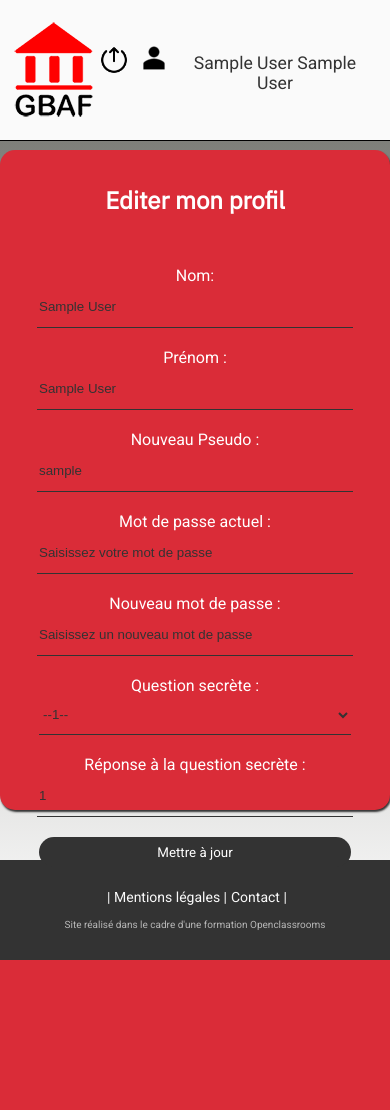
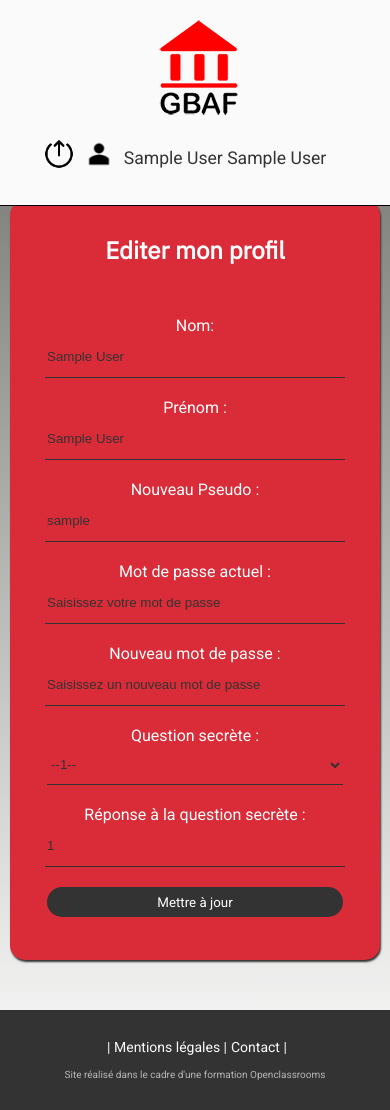
Before and after one commit to FatherKarras333/Extranet-GBAF, a PHP site: page /parametres.php in a window 390 px wide. Before the commit the page ends 960 px from the top, so only its background shows below. Run offline with PHP 8.4, Linux system fonts and the light colour scheme; the visitor is signed in with stand-in values (Sample User, id 1).

Commit message:
Intégration de media queries

```diff
--- a/CDE.php
+++ b/CDE.php
@@ -12,9 +12,7 @@ session_start();
 
 if(isset($_SESSION['id']))
 {
-
 	$page = 1 ;
-
 ?>
 
 <!DOCTYPE html>
@@ -24,6 +22,7 @@ if(isset($_SESSION['id']))
 		<link href="https://fonts.googleapis.com/css?family=IBM+Plex+Sans&display=swap" rel="stylesheet">
 		<link rel="stylesheet" type="text/css" href="styles.css">
 		<meta charset="utf-8">
+		<meta name="viewport" content="width=device-width, initial-scale=0.8">
 		<title> GBAF </title>
 	</head>
 
@@ -48,7 +47,7 @@ if(isset($_SESSION['id']))
 					</div>
 				</div>
 
-				<?php include('includes/affichage_commentaires.php'); ?>
+				<?php include('includes/affichage_commentaire.php'); ?>
 
 			</section>
 			<?php include('includes/footer.php'); ?>
--- a/accueil.php
+++ b/accueil.php
@@ -11,6 +11,7 @@ if (isset($_SESSION['id']))
 		<link href="https://fonts.googleapis.com/css?family=Roboto&display=swap" rel="stylesheet">
 		<link href="https://fonts.googleapis.com/css?family=IBM+Plex+Sans&display=swap" rel="stylesheet">
 		<link rel="stylesheet" type="text/css" href="styles.css">
+		<meta name="viewport" content="width=device-width, initial-scale=0.8">
 		<meta charset="utf-8">
 		<title> Extranet GBAF </title>
 	</head>
--- a/dsa.php
+++ b/dsa.php
@@ -22,6 +22,7 @@ if(isset($_SESSION['id']))
 		<link href="https://fonts.googleapis.com/css?family=IBM+Plex+Sans&display=swap" rel="stylesheet">
 		<link rel="stylesheet" type="text/css" href="styles.css">
 		<meta charset="utf-8">
+		<meta name="viewport" content="width=device-width, initial-scale=0.8">
 		<title> GBAF </title>
 	</head>
 
@@ -48,7 +49,7 @@ if(isset($_SESSION['id']))
 					</div>
 				</div>
 
-				<?php include('includes/affichage_commentaires.php'); ?>
+				<?php include('includes/affichage_commentaire.php'); ?>
 
 			</section>
 			<?php include('includes/footer.php'); ?>
--- a/form.css
+++ b/form.css
@@ -84,6 +84,27 @@ label{
 	margin-top: 200px;
 }
 
+/* responsive */
+@media only screen and (max-width: 800px){
+	.form{
+		margin: 200px 10px 50px 10px;
+	}
+}
+
+@media only screen and (max-width: 465px){
+
+	#connexion p , #connexion p a{
+	font-size: 12px;
+	}
+}
+
+/*Page d'édition*/
+#formulaire_modification
+{
+	height: 750px;
+	margin-bottom: 50px;
+}
+
 /* formulaire commentaire */
 
 #formulaire_commentaire{
--- a/formationco.php
+++ b/formationco.php
@@ -23,6 +23,7 @@ if(isset($_SESSION['id']))
 		<link href="https://fonts.googleapis.com/css?family=IBM+Plex+Sans&display=swap" rel="stylesheet">
 		<link rel="stylesheet" type="text/css" href="styles.css">
 		<meta charset="utf-8">
+		<meta name="viewport" content="width=device-width, initial-scale=0.8">
 		<title> GBAF </title>
 	</head>
 	<body>
@@ -58,7 +59,7 @@ if(isset($_SESSION['id']))
 					</div>
 				</div>
 
-				<?php include('includes/affichage_commentaires.php'); ?>
+				<?php include('includes/affichage_commentaire.php'); ?>
 
 			</section>
 			<?php include('includes/footer.php'); ?>
--- a/index.php
+++ b/index.php
@@ -52,6 +52,7 @@ if (isset($_POST['formulaire_connexion']))
 		<link href="https://fonts.googleapis.com/css?family=IBM+Plex+Sans&display=swap" rel="stylesheet">
 		<link rel="stylesheet" type="text/css" href="styles.css">
 		<link rel="stylesheet" type="text/css" href="form.css">
+		<meta name="viewport" content="width=device-width, initial-scale=0.8">
 		<meta charset="utf-8">
 		<title> Connexion </title>
 	</head>
--- a/inscription.php
+++ b/inscription.php
@@ -67,6 +67,7 @@ if (isset($_POST['formulaire_inscription']))
 		<link href="https://fonts.googleapis.com/css?family=IBM+Plex+Sans&display=swap" rel="stylesheet">
 		<link rel="stylesheet" type="text/css" href="styles.css">
 		<link rel="stylesheet" type="text/css" href="form.css">
+		<meta name="viewport" content="width=device-width, initial-scale=0.8">
 		<meta charset="utf-8">
 		<title> Inscription </title>
 	</head>
--- a/motdepasseoublie.php
+++ b/motdepasseoublie.php
@@ -58,6 +58,7 @@ if (isset($_POST['formulaire_motdepasseoublié']))
 		<link rel="stylesheet" type="text/css" href="styles.css">
 		<link rel="stylesheet" type="text/css" href="form.css">
 		<meta charset="utf-8">
+		<meta name="viewport" content="width=device-width, initial-scale=0.8">
 		<title> GBAF </title>
 	</head>
 
--- a/parametres.php
+++ b/parametres.php
@@ -122,6 +122,7 @@ if (isset($_SESSION['id']))
 		<link rel="stylesheet" type="text/css" href="styles.css">
 		<link rel="stylesheet" type="text/css" href="form.css">
 		<meta charset="utf-8">
+		<meta name="viewport" content="width=device-width, initial-scale=0.8">
 		<title> GBAF </title>
 	</head>
 
--- a/post_commentaire.php
+++ b/post_commentaire.php
@@ -56,6 +56,7 @@ else
 		<link rel="stylesheet" type="text/css" href="styles.css">
 		<link rel="stylesheet" type="text/css" href="form.css">
 		<meta charset="utf-8">
+		<meta name="viewport" content="width=device-width, initial-scale=0.8">
 		<title> GBAF </title>
 	</head>
 
@@ -73,9 +74,7 @@ else
 				<?php
 					if (isset($message))
 					{
-
 						echo ' <font color="red"> ' . $message . '  ';
-
 					}
 				?>
 
--- a/protectpeople.php
+++ b/protectpeople.php
@@ -22,6 +22,7 @@ if(isset($_SESSION['id']))
 		<link href="https://fonts.googleapis.com/css?family=IBM+Plex+Sans&display=swap" rel="stylesheet">
 		<link rel="stylesheet" type="text/css" href="styles.css">
 		<meta charset="utf-8">
+		<meta name="viewport" content="width=device-width, initial-scale=0.8">
 		<title> GBAF </title>
 	</head>
 	<body>
@@ -57,7 +58,7 @@ if(isset($_SESSION['id']))
 					</div>
 				</div>
 
-				<?php include('includes/affichage_commentaires.php'); ?>
+				<?php include('includes/affichage_commentaire.php'); ?>
 
 			</section>
 
--- a/styles.css
+++ b/styles.css
@@ -180,6 +180,87 @@ footer{
 	margin-bottom: 25px;
 }
 
+/* Responsive */
+@media only screen and (max-width : 800px){
+	header{
+		display: flex;
+		flex-direction: column;
+		justify-content: center;
+		align-items: center;
+		padding-top: 15px;
+		padding-bottom: 50px;
+	}
+	.header_responsive{
+		height:100px;
+		padding-bottom: 10px;
+	}
+	#presentation{
+		margin-top: 200px;
+	}
+	.actors_box{
+		width: 100%;
+		margin: auto;
+	}
+	.box{
+		width: 80%;
+		display: flex;
+		flex-direction: column;
+		justify-content: flex-start;
+		margin-left: auto;
+		margin-right: auto;
+		padding-top: 0px;
+	}
+	.text p{
+		margin-bottom: 40px;
+	}
+	.box img{
+		width: 95%;
+		margin-left: 0px;
+		margin-right: 0px;
+	}
+	.text{
+
+		margin-bottom: 50px;
+		text-align: center;
+	}
+
+}
+
+@media only screen and (max-width : 465px)
+{
+	.box img
+	{
+		width: 90%;
+		height: 170px;
+
+	}
+	.actors_box
+	{
+		width: 100%;
+		margin: auto;
+	}
+	.box
+	{
+		width: 85%;
+	}
+	.text
+	{
+		margin-top: -20px;
+	}
+	.icon img
+	{
+		width: 30px;
+	}
+
+	.logo
+	{
+		width: 70%;
+	}
+	h1{
+		font-size: 1.2em;
+	}
+}
+
 /* Pages Acteurs*/
 
 .details
@@ -277,3 +358,25 @@ footer{
 	text-align: left;
 	margin-left: 10px;
 }
+
+@media only screen and (max-width : 800px)
+{
+	.details p img
+	{
+		width: 80%;
+	}
+	.details
+	{
+		margin-top: 250px;
+	}
+	.entete_commentaire
+	{
+		display: flex;
+		flex-direction: column;
+		margin-bottom: 100px;
+	}
+	.likes
+	{
+		margin-top: 20px;
+	}
+}
```
